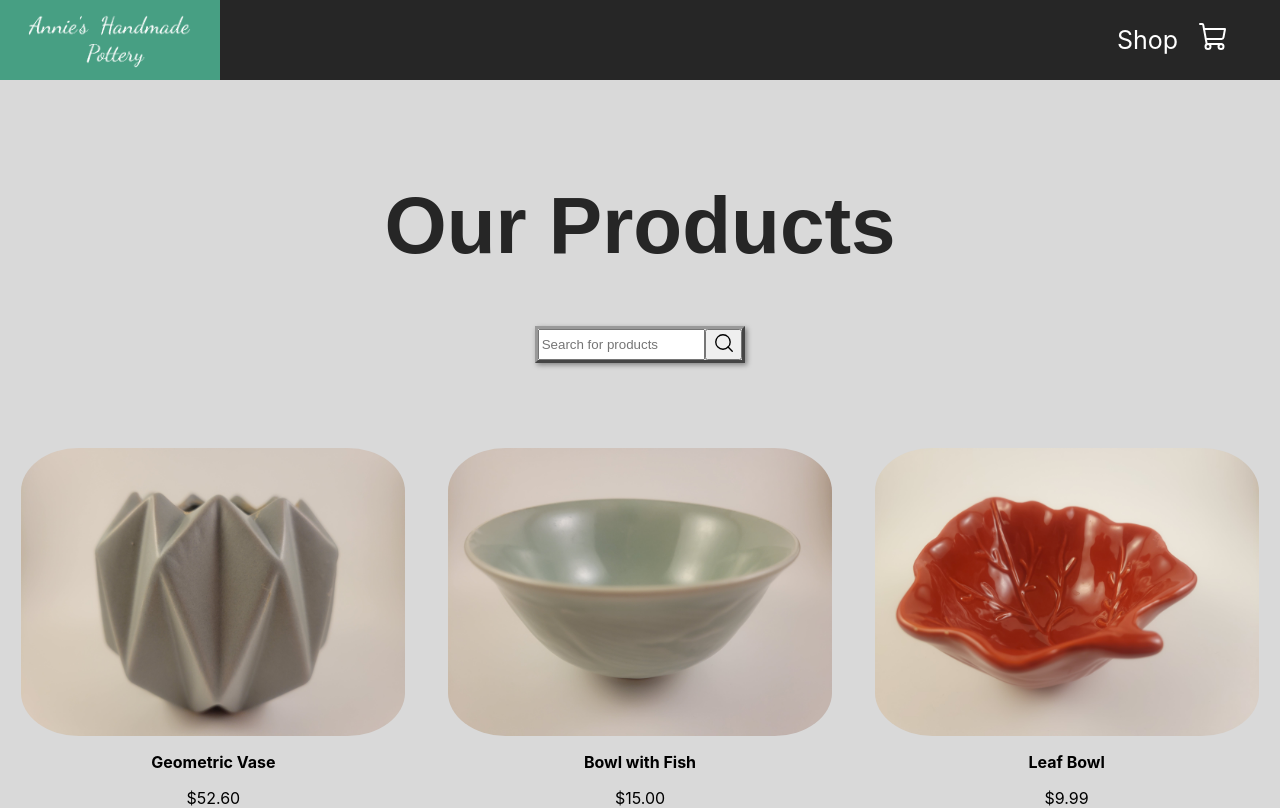
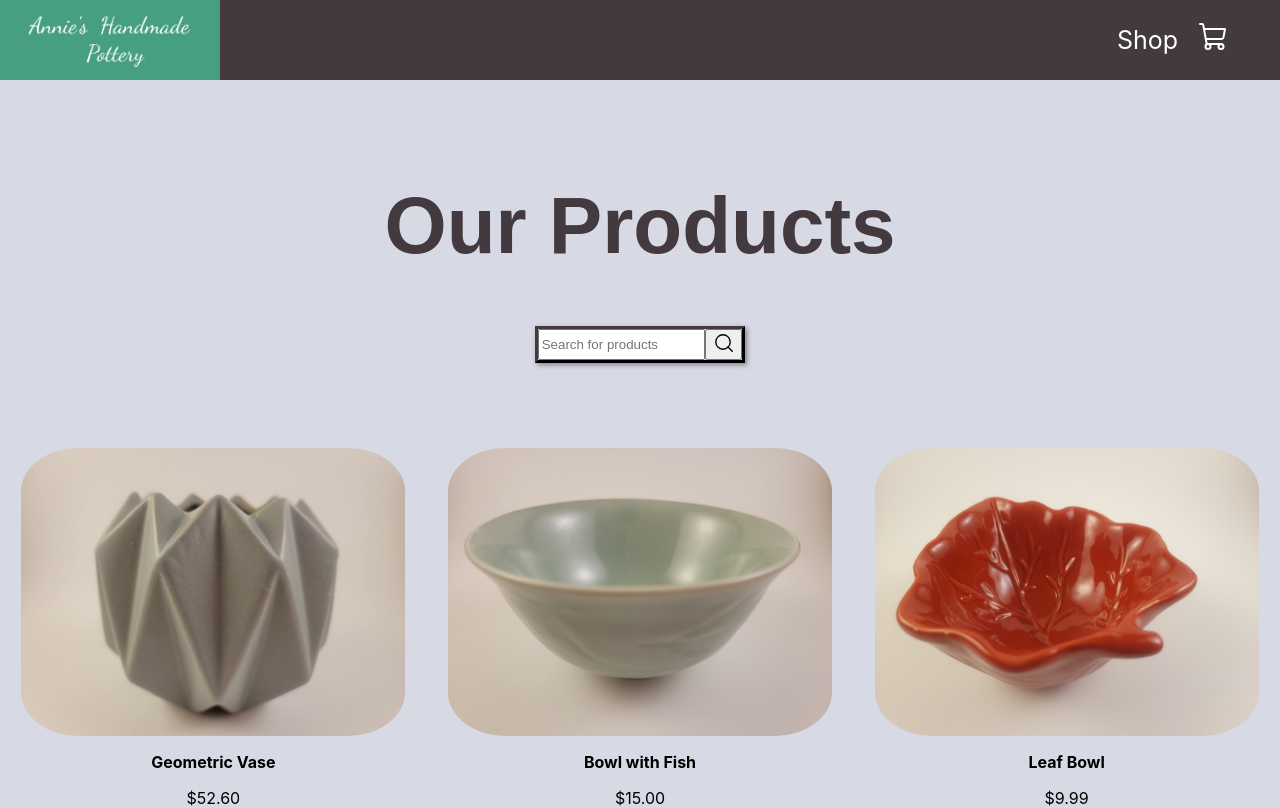
Before and after one commit to LaurenCummings/shop-project, a React (Create React App) app: page / in a window 1280 px wide. Shown: the top 808 px of the page. Built offline with nearby package versions, Linux system fonts and the light colour scheme.

Commit message:
Changed nav bar and background colors

```diff
--- a/src/components/Navbar.css
+++ b/src/components/Navbar.css
@@ -1,7 +1,7 @@
 .navbar {
     width: 100%;
     height: 80px;
-    background-color: rgb(38, 38, 38);
+    background-color: rgb(67, 58, 63);
     display: flex;
     justify-content: flex-end;
     align-items: center;
--- a/src/components/Shop.css
+++ b/src/components/Shop.css
@@ -3,13 +3,13 @@
     text-align: center;
     font-size: 40px;
     font-family: 'Arial', sans-serif;
-    color: rgb(38, 38, 38);
+    color: rgb(67, 58, 63);
 }
 
 .searchBar {
     width: 16%;
     margin: auto;
-    border:3px outset #999;
+    border:3px outset rgb(67, 58, 63);
     box-shadow: 2px 2px 5px rgba(0,0,0,0.4);
     -webkit-box-shadow: 2px 2px 5px rgba(0,0,0,0.4);
     -moz-box-shadow: 2px 2px 5px rgba(0,0,0,0.4);
--- a/src/index.css
+++ b/src/index.css
@@ -5,7 +5,7 @@ body {
     sans-serif;
   -webkit-font-smoothing: antialiased;
   -moz-osx-font-smoothing: grayscale;
-  background-color: rgb(217, 217, 217);
+  background-color: rgb(215, 218, 229);
 }
 
 code {
```
